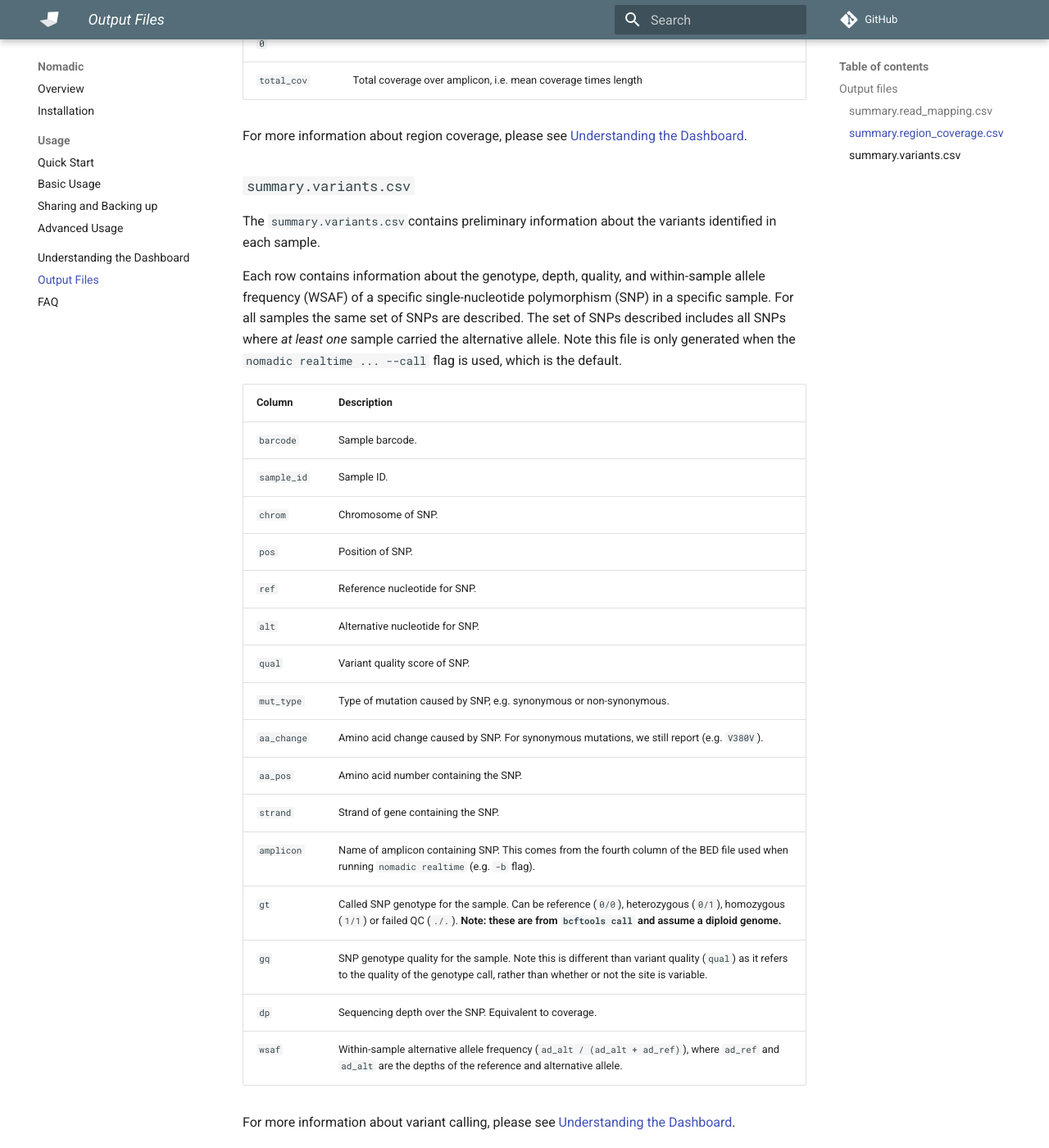
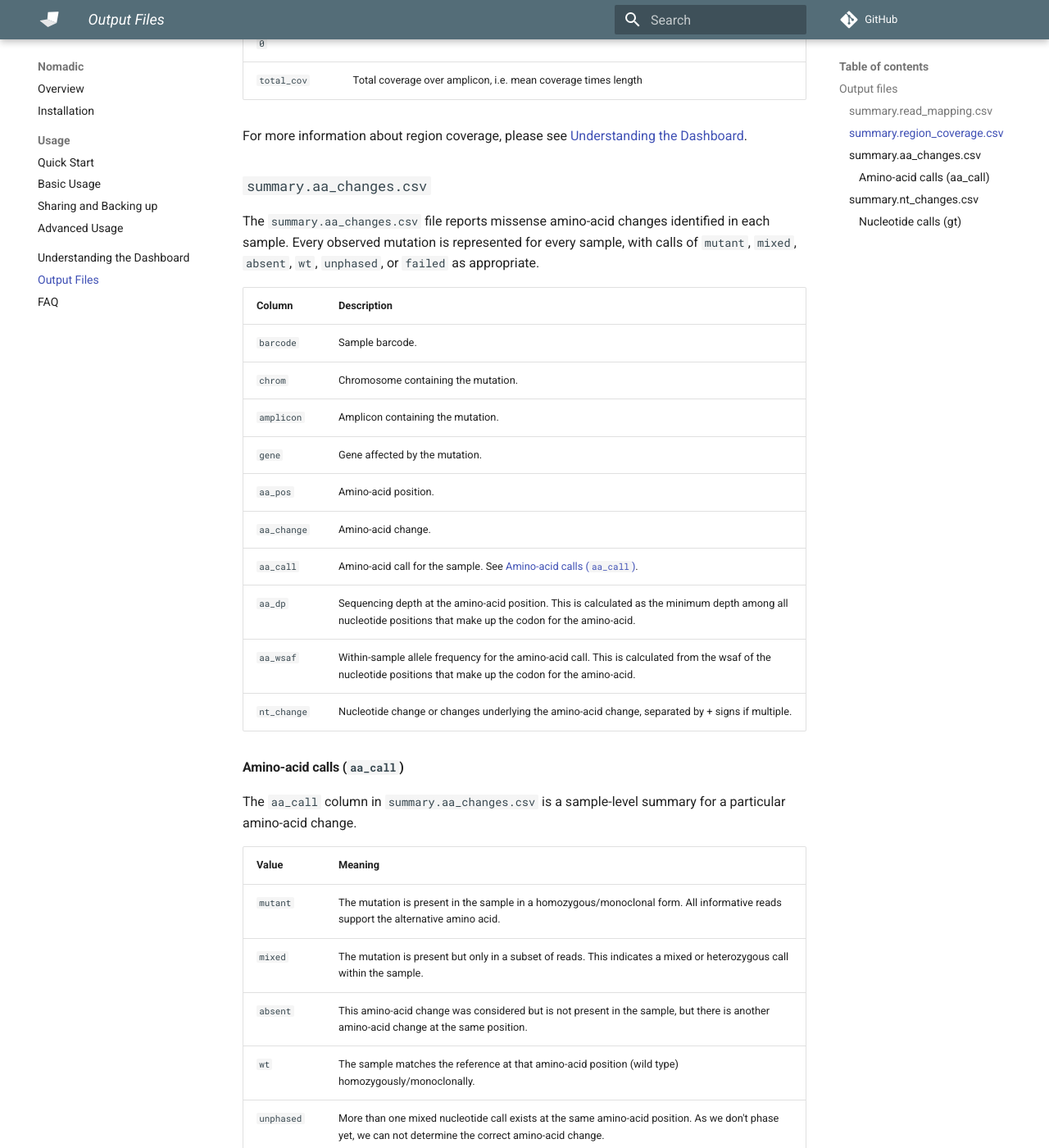
Before and after one commit to JasonAHendry/nomadic, an MkDocs documentation site: the page built from docs/output_files.md, in a window 1280 px wide and 1400 px high, scrolled down 1762 px. Shown: the whole window at 82% size. Built offline with MkDocs 1.6.1 and Material for MkDocs 9.7.7, drawn with Linux system fonts in a browser that asks for light colours; comment, search, counter and statistics services are not loaded; some of the changed text lies outside the part shown.

Commit message:
Add documentation for new aa_change/nt_change file

```diff
--- a/docs/output_files.md
+++ b/docs/output_files.md
@@ -45,30 +45,62 @@ Each row contains information about coverage over a specific amplicon in a speci
 For more information about region coverage, please see [Understanding the Dashboard](understand.md#region-coverage-statistics).
 
 
-### `summary.variants.csv`
-The `summary.variants.csv`contains preliminary information about the variants identified in each sample.
-
-
-Each row contains information about the genotype, depth, quality, and within-sample allele frequency (WSAF) of a specific single-nucleotide polymorphism (SNP) in a specific sample. For all samples the same set of SNPs are described. The set of SNPs described includes all SNPs where *at least one* sample carried the alternative allele. Note this file is only generated when the `nomadic realtime ... --call` flag is used, which is the default.
+### `summary.aa_changes.csv`
+The `summary.aa_changes.csv` file reports missense amino-acid changes identified in each sample. Every observed mutation is represented for every sample, with calls of `mutant`, `mixed`, `absent`, `wt`, `unphased`, or `failed` as appropriate.
 
 | Column | Description |
 | --- | --- |
 | `barcode` | Sample barcode. |
-| `sample_id` | Sample ID. |
-| `chrom` | Chromosome of SNP. |
-| `pos` | Position of SNP. |
-| `ref` | Reference nucleotide for SNP. |
-| `alt` | Alternative nucleotide for SNP. |
-| `qual` | Variant quality score of SNP. |
-| `mut_type` | Type of mutation caused by SNP, e.g. synonymous or non-synonymous. |
-| `aa_change` | Amino acid change caused by SNP. For synonymous mutations, we still report (e.g. `V380V`). |
-| `aa_pos` | Amino acid number containing the SNP. |
-| `strand` | Strand of gene containing the SNP. |
-| `amplicon` | Name of amplicon containing SNP.  This comes from the fourth column of the BED file used when running `nomadic realtime` (e.g. `-b` flag). |
-| `gt` | Called SNP genotype for the sample. Can be reference (`0/0`), heterozygous (`0/1`), homozygous (`1/1`) or failed QC (`./.`). **Note: these are from `bcftools call` and assume a diploid genome.** |
-| `gq` | SNP genotype quality for the sample. Note this is different than variant quality (`qual`) as it refers to the quality of the genotype call, rather than whether or not the site is variable. |
-| `dp` | Sequencing depth over the SNP. Equivalent to coverage. |
-| `wsaf` | Within-sample alternative allele frequency (`ad_alt / (ad_alt + ad_ref)`), where `ad_ref` and `ad_alt` are the depths of the reference and alternative allele. |
+| `chrom` | Chromosome containing the mutation. |
+| `amplicon` | Amplicon containing the mutation. |
+| `gene` | Gene affected by the mutation. |
+| `aa_pos` | Amino-acid position. |
+| `aa_change` | Amino-acid change. |
+| `aa_call` | Amino-acid call for the sample. See [Amino-acid calls (`aa_call`)](#amino-acid-calls-aa_call). |
+| `aa_dp` | Sequencing depth at the amino-acid position. This is calculated as the minimum depth among all nucleotide positions that make up the codon for the amino-acid. |
+| `aa_wsaf` | Within-sample allele frequency for the amino-acid call. This is calculated from the wsaf of the nucleotide positions that make up the codon for the amino-acid. |
+| `nt_change` | Nucleotide change or changes underlying the amino-acid change, separated by + signs if multiple. |
 
+#### Amino-acid calls (`aa_call`)
+
+The `aa_call` column in `summary.aa_changes.csv` is a sample-level summary for a particular amino-acid change.
+
+| Value | Meaning |
+| --- | --- |
+| `mutant` | The mutation is present in the sample in a homozygous/monoclonal form. All informative reads support the alternative amino acid. |
+| `mixed` | The mutation is present but only in a subset of reads. This indicates a mixed or heterozygous call within the sample. |
+| `absent` | This amino-acid change was considered but is not present in the sample, but there is another amino-acid change at the same position. |
+| `wt` | The sample matches the reference at that amino-acid position (wild type) homozygously/monoclonally. |
+| `unphased` | More than one mixed nucleotide call exists at the same amino-acid position. As we don't phase yet, we can not determine the correct amino-acid change. |
+| `failed` | There was not enough reliable information to classify the site (e.g., low coverage, poor-quality reads, or a strand bias); the call failed or the site was not callable. |
+
+### `summary.nt_changes.csv`
+The `summary.nt_changes.csv` file reports nucleotide changes identified in each sample. Every observed nucleotide mutation is represented for every sample.
+
+| Column | Description |
+| --- | --- |
+| `barcode` | Sample barcode. |
+| `chrom` | Chromosome containing the mutation. |
+| `pos` | Reference position of the mutation. |
+| `amplicon` | Amplicon containing the mutation. |
+| `ref` | Reference nucleotide. |
+| `alt` | Alternative nucleotide. |
+| `dp` | Sequencing depth at the position. This is the number of reads included in that variant call after filtering for quality and mapping criteria. |
+| `gt` | Nucleotide call: `mutant`, `mixed`, `absent`, `wt`, or `failed`. (See [Nucleotide calls](#nucleotide-calls-gt)) |
+| `wsaf` | Within-sample allele frequency. (see [Understanding the Dashboard](understand.md#preliminary-variant-calling) for more details) |
+
+#### Nucleotide calls (`gt`)
+
+The `gt` column in `summary.nt_changes.csv` records the call for a specific nucleotide position.
+
+| Value | Meaning |
+| --- | --- |
+| `mutant` | The genotype is homozygous/monoclonal alternative at this position. |
+| `mixed` | The genotype is heterozygous or otherwise mixed at this position.|
+| `absent` | The variant is not present in this sample at this position, but there is another variant at the same position. |
+| `wt` | The position is wild type and matches the reference genotype. |
+| `failed` | The genotype could not be determined reliably from the sequencing data (e.g., low coverage, poor-quality reads, or a strand bias). |
+
+These values are the same categories used by the dashboard heatmaps and the variant-calling summaries, and they provide a compact way to interpret whether a sample carries a mutation, is mixed, or lacks enough information for a call.
 
 For more information about variant calling, please see [Understanding the Dashboard](understand.md#preliminary-variant-calling).
```
